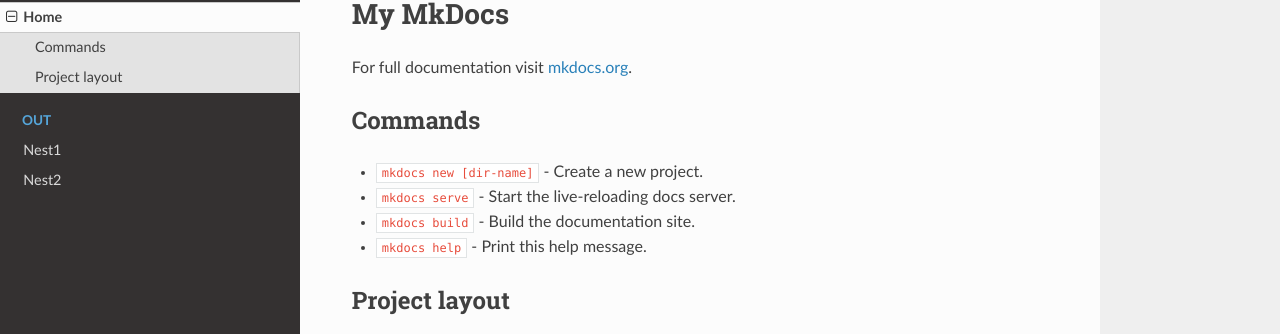
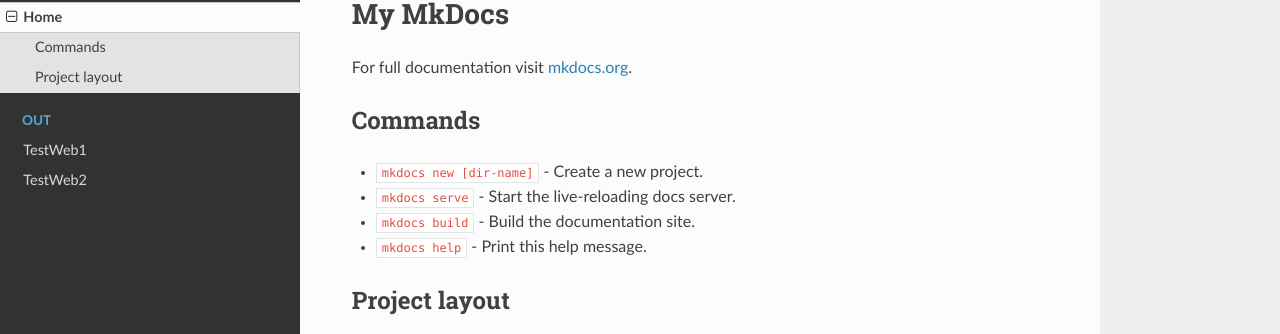
Before and after one commit to RyukerLiu/MkDocs, an MkDocs documentation site: the page built from docs/index.md, in a window 1280 px wide. Shown: the part 104-438 px from the top of the page. Built offline with MkDocs 1.6.1, drawn with Linux system fonts in a browser that asks for light colours; nearby versions of some CDN libraries; some of the changed lines change nothing that is shown.

Commit message:
Test webhook

```diff
--- a/mkdocs.yml
+++ b/mkdocs.yml
@@ -2,6 +2,6 @@
 nav:
     - Home: index.md
     - Out:
-      - Nest1: my1.md
-      - Nest2: my2.md
+      - TestWeb1: my1.md
+      - TestWeb2: my2.md
 theme: readthedocs
```
